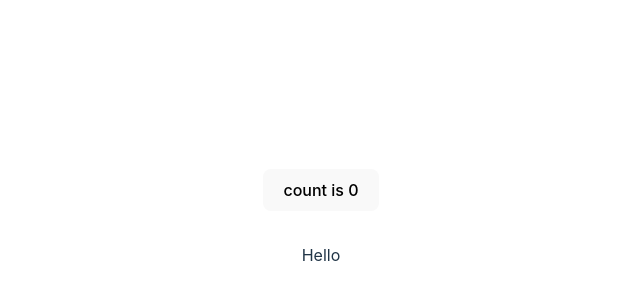
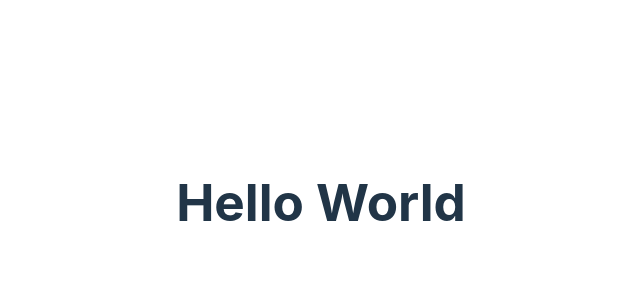
Before and after one commit to mix23456/NuxtlearningwithNatthaWave, a Vue app: page / in a window 1280 px wide. Shown: the part 198-498 px from the top of the page, without its empty margins (319-959 px from the left). Built offline with nearby package versions, Linux system fonts and the light colour scheme.

Commit message:
เปลี่ยนตัวหน้าเว็บใหม่

```diff
--- a/src/components/HelloWorld.vue
+++ b/src/components/HelloWorld.vue
@@ -1,23 +1,7 @@
-<script setup>
-import { ref } from 'vue'
-
-defineProps({
-  msg: String,
-})
-
-const count = ref(0)
-</script>
-
 <template>
-
-
-  <div class="card">
-    <button type="button" @click="count++">count is {{ count }}</button>
-
+  <div>
+    <h1>Hello World</h1>
   </div>
-
-
-  Hello
 </template>
 
 <style scoped>
```
